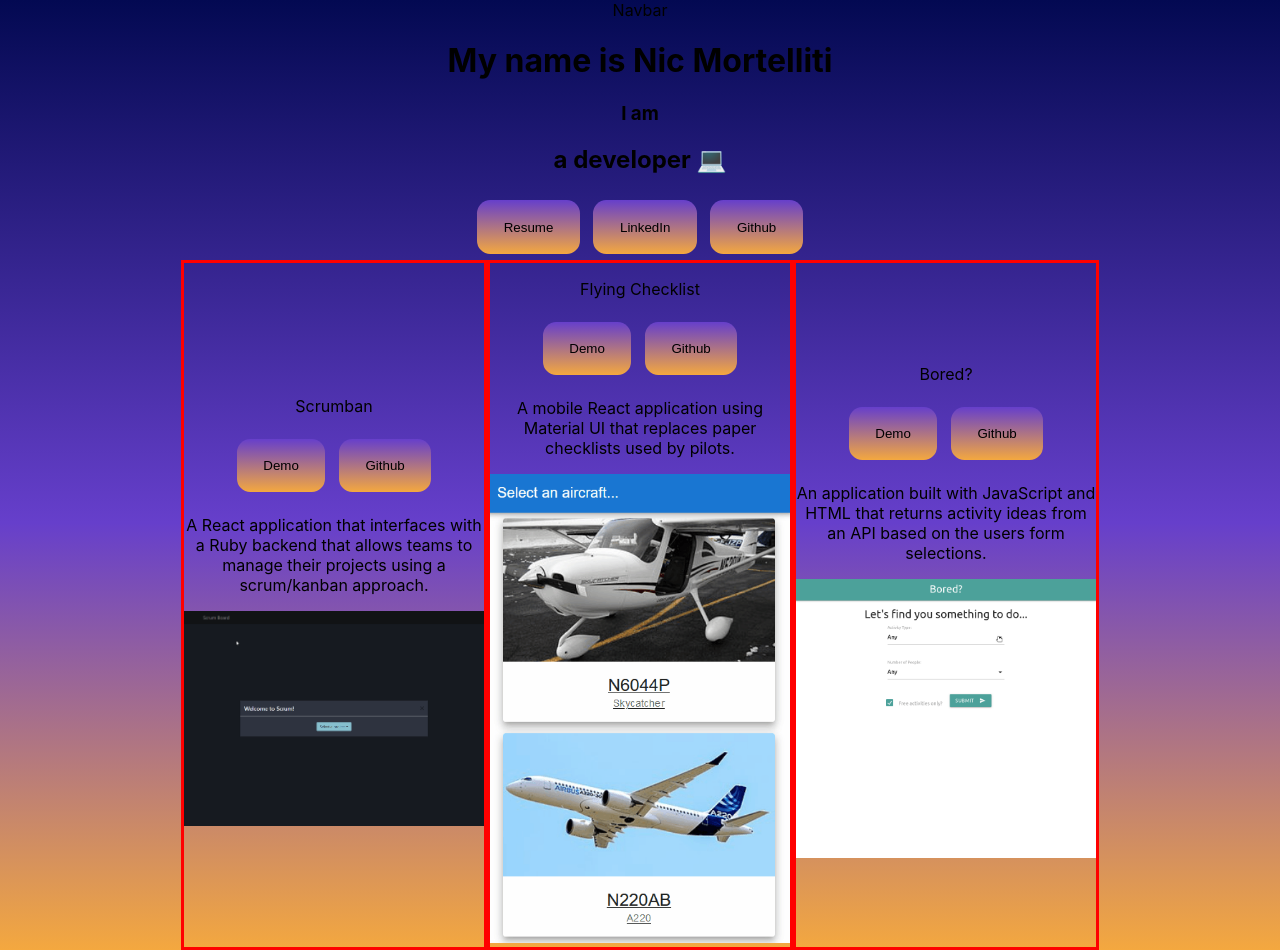
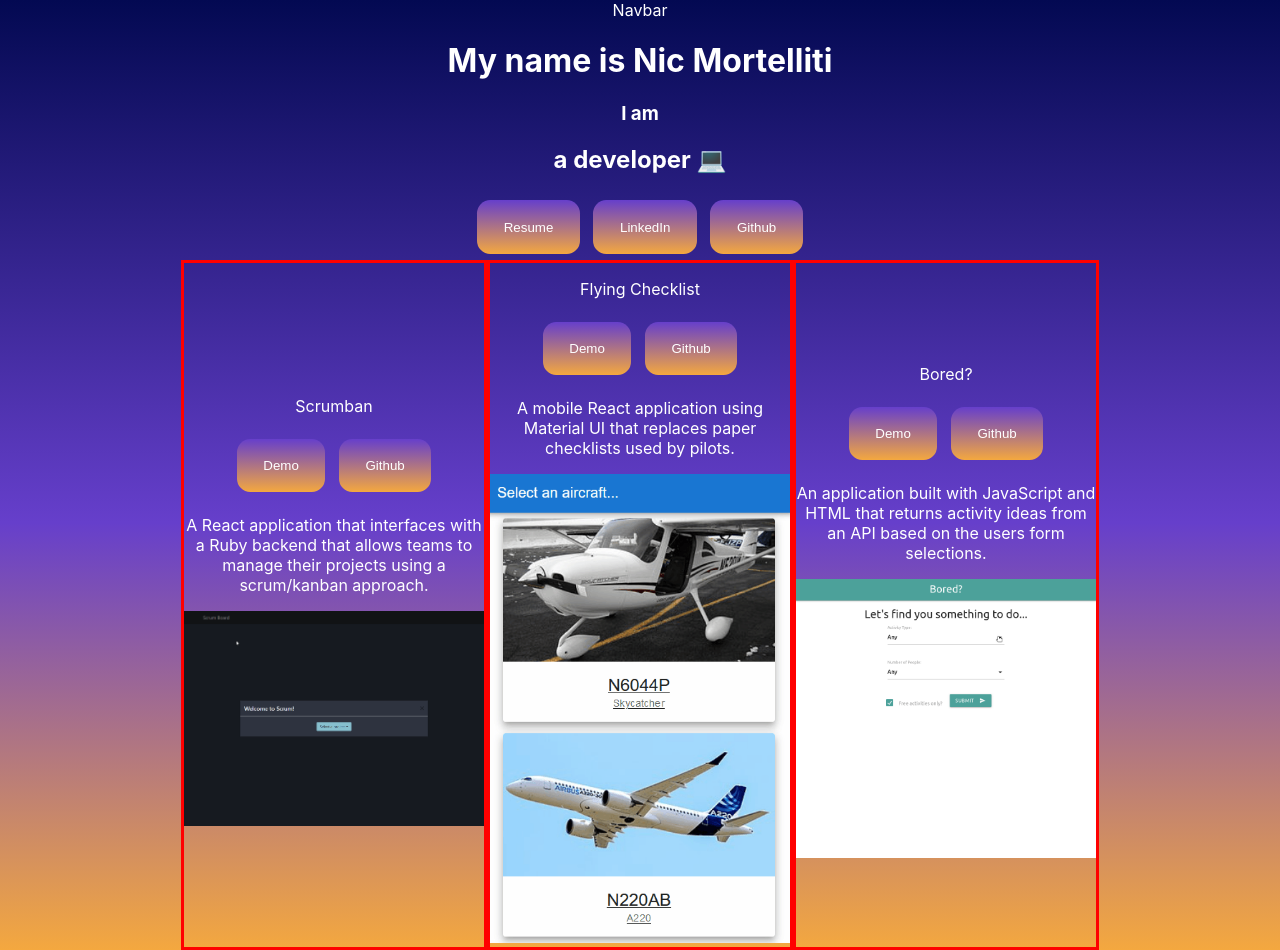
Before and after one commit to NicMortelliti/portfolio, a React (Create React App) app: page / in a window 1280 px wide. Built offline with nearby package versions, Linux system fonts and the light colour scheme.

Commit message:
Set all text color to white

```diff
--- a/src/style/App.css
+++ b/src/style/App.css
@@ -6,6 +6,10 @@ body {
     rgba(102, 63, 203, 1) 55%,
     rgba(244, 168, 63, 1) 100%
   );
+}
+
+* {
+  color: rgb(255, 255, 255);
 }
 
 .App {
```
